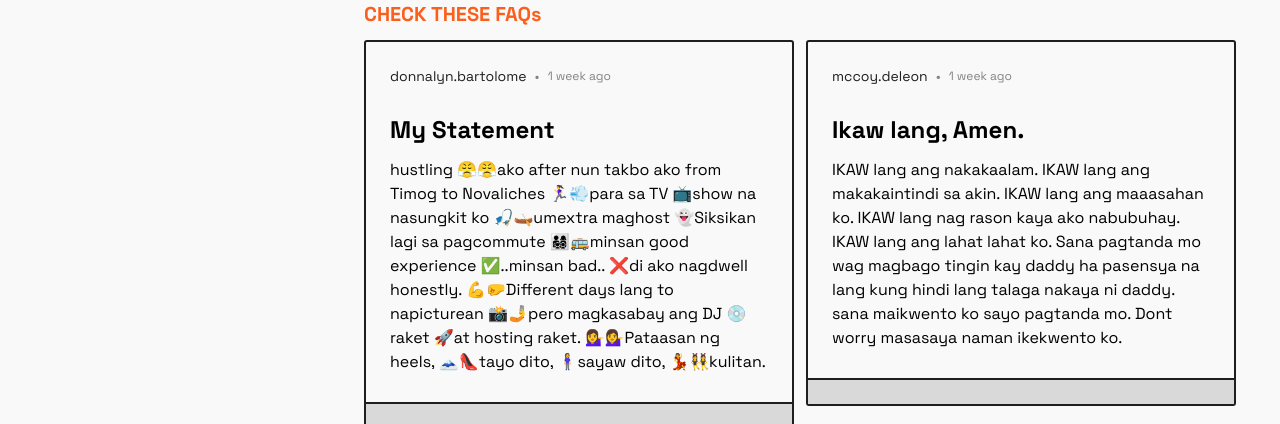
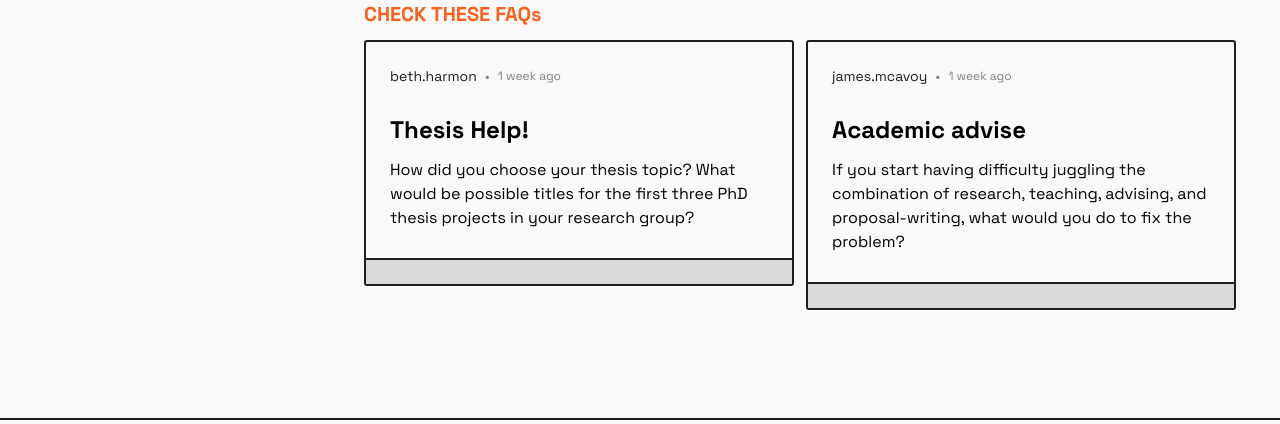
Before and after one commit to aaronjoshuaespinosa/WingMan-App, a React (Create React App) app in the folder frontend/: page /dashboard in a window 1280 px wide. Shown: the part 868-1292 px from the top of the page. Built offline with nearby package versions, Linux system fonts and the light colour scheme; sample sign-in values are in the browser's storage.

Commit message:
Dashboard spotlight changed

```diff
--- a/frontend/src/pages/Dashboard.js
+++ b/frontend/src/pages/Dashboard.js
@@ -87,8 +87,8 @@ const Dashboard = () => {
 						animate={{ opacity: 100, y: 0 }}
 						transition={{ delay: 6 * 0.1 }}
 						className='w-full h-full flex flex-col items-start lg:flex-row gap-x-3 px-1'>
-						<FAQCard user={"donnalyn.bartolome"} time={"1 week ago"} title={"My Statement"} content={"hustling 😤😤ako after nun takbo ako from Timog to Novaliches 🏃‍♀️💨para sa TV 📺show na nasungkit ko 🎣🛶umextra maghost 👻Siksikan lagi sa pagcommute 👨‍👩‍👧‍👦🚌minsan good experience ✅..minsan bad.. ❌di ako nagdwell honestly. 💪🤛Different days lang to napicturean 📸🤳pero magkasabay ang DJ 💿raket 🚀at hosting raket. 💁‍♀️💁‍♀️Pataasan ng heels, 🗻👠tayo dito, 🧍‍♀️sayaw dito, 💃👯‍♀️kulitan."} />
-						<FAQCard user={"mccoy.deleon"} time={"1 week ago"} title={"Ikaw lang, Amen."} content={"IKAW lang ang nakakaalam. IKAW lang ang makakaintindi sa akin. IKAW lang ang maaasahan ko. IKAW lang nag rason kaya ako nabubuhay. IKAW lang ang lahat lahat ko. Sana pagtanda mo wag magbago tingin kay daddy ha pasensya na lang kung hindi lang talaga nakaya ni daddy. sana maikwento ko sayo pagtanda mo. Dont worry masasaya naman ikekwento ko."}/>
+						<FAQCard user={"beth.harmon"} time={"1 week ago"} title={"Thesis Help!"} content={"How did you choose your thesis topic? What would be possible titles for the first three PhD thesis projects in your research group?"} />
+						<FAQCard user={"james.mcavoy"} time={"1 week ago"} title={"Academic advise"} content={"If you start having difficulty juggling the combination of research, teaching, advising, and proposal-writing, what would you do to fix the problem?"}/>
 					</motion.div>
 				</div>
 
```
